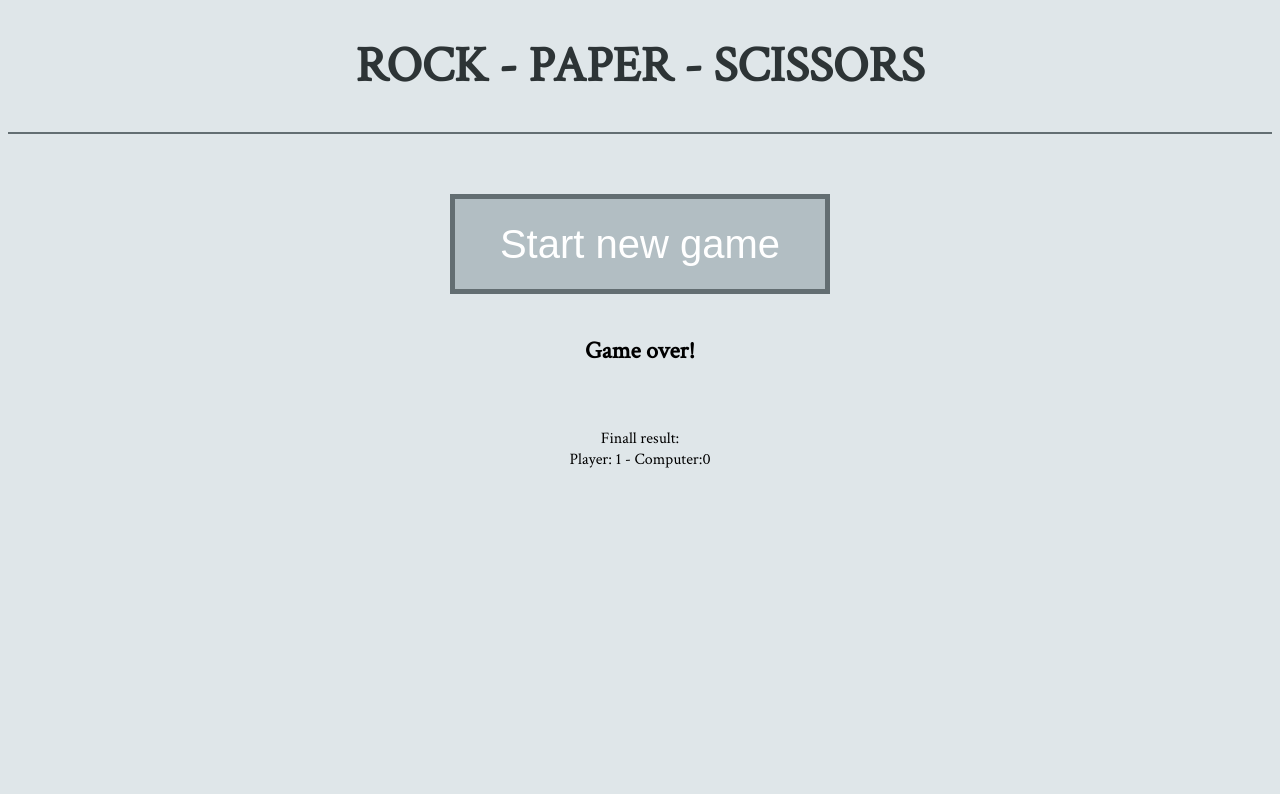
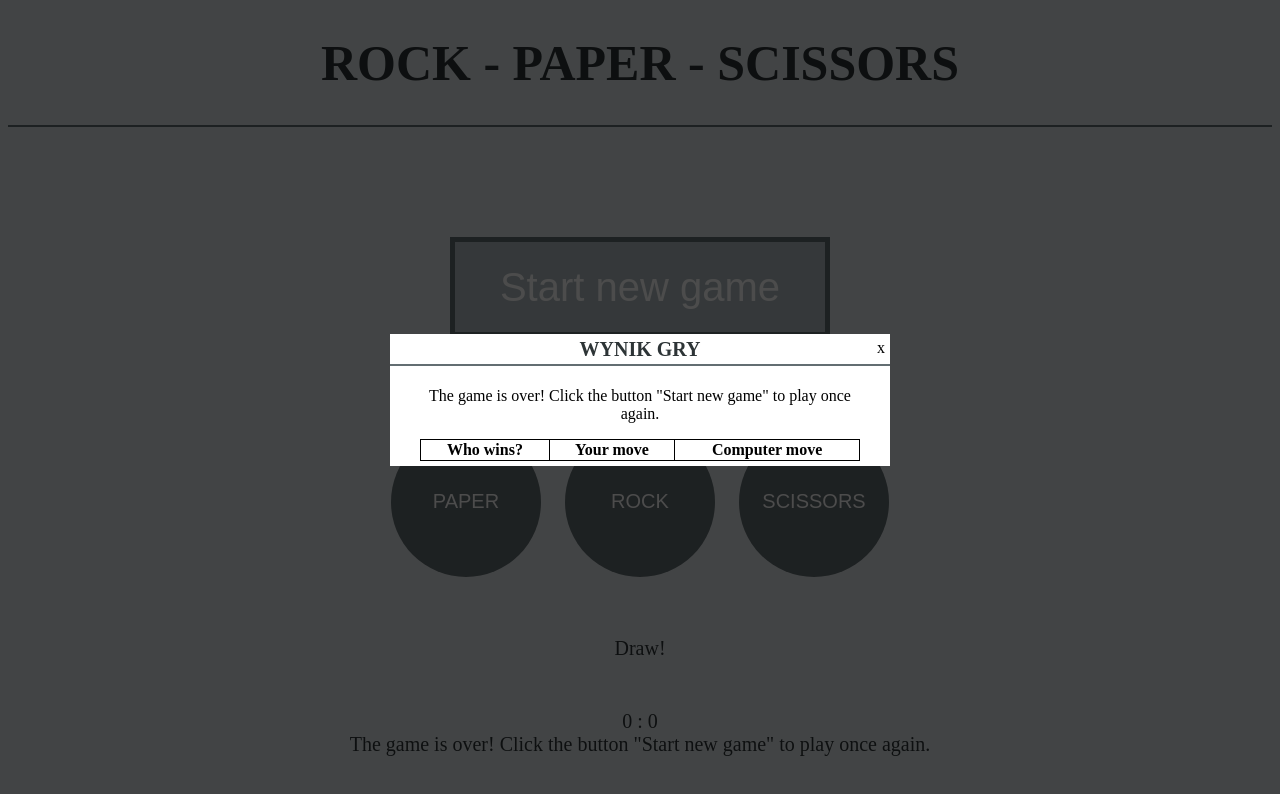
Before and after one commit to MajerMonika/13.3.Rock-paper-scissors, a plain HTML site: page index.html in a window 1280 px wide. Both pictures are taken after a click on the button "PAPER". Drawn offline with nearby package versions, Linux system fonts and the light colour scheme; files that its build step writes are made by us from their sources.

Commit message:
Change index.html, style.css, index.js

```diff
--- /dev/null
+++ b/css/style.css
@@ -0,0 +1,127 @@
+* {
+  box-sizing: border-box;
+}
+
+body {
+  background: #dfe6e9;
+  text-align: center;
+  position: relative;
+  font-family: 'Crimson Text', serif;
+}
+
+header {
+  border-bottom: 2px solid #636e72;
+  font-size: 25px;
+  text-transform: uppercase;
+  color: #2d3436;
+}
+
+.btn {
+  margin: 10px;
+  height: 150px;
+  width: 150px;
+  background-color: #636e72;
+  border-radius: 50%;
+  color: white;
+  font-size: 20px;
+  border: none;
+  outline: none;
+  cursor: pointer;
+  transition: 0.5s;
+}
+
+.btn:hover {
+  background-color: #55efc4;
+}
+
+#newGame {
+  margin-top: 60px;
+  height: 100px;
+  width: 380px;
+  color: white;
+  font-size: 40px;
+  background-color: #b2bec3;
+  border: solid #636e72 5px;
+  cursor: pointer;
+  transition: 0.5s;
+}
+
+#newGame:hover {
+  background-color: #55efc4;
+  border: solid #55efc4 5px;
+}
+
+#outputNewGame,
+#output,
+#result {
+  margin-top: 50px;
+  font-size: 20px;
+  color: #2d3436;
+}
+
+.overlay {
+  display: none;
+  position: fixed;
+  top: 0;
+  left: 0;
+  width: 100%;
+  height: 100%;
+  background: rgba(0, 0, 0, 0.7);
+}
+
+.overlay.show {
+  display: block;
+}
+
+.modal {
+  display: none;
+  background: white;
+  width: 500px;
+  position: absolute;
+  top: 50%;
+  left: 50%;
+  transform: translate3d(-50%, -50%, 0);
+}
+
+.modal.show {
+  display: block;
+}
+
+.modal .close {
+  position: absolute;
+  right: 0;
+  top: 0;
+  padding: 5px;
+  color: #000;
+  text-decoration: none;
+}
+
+.modal header {
+  font-size: 20px;
+  line-height: 30px;
+  min-height: 30px;
+  font-weight: bold;
+  padding: 0 30px;
+}
+
+.modal .content {
+  min-height: 30px;
+  padding: 5px 30px;
+}
+
+table,
+td,
+th {
+  border: 1px solid black;
+}
+
+table {
+  border-collapse: collapse;
+  width: 100%;
+}
+
+td {
+  height: 50px;
+  vertical-align: middle;
+  text-align: center;
+}
--- /dev/null
+++ b/css/style.prefixed.css
@@ -0,0 +1,127 @@
+* {
+  box-sizing: border-box;
+}
+
+body {
+  background: #dfe6e9;
+  text-align: center;
+  position: relative;
+  font-family: 'Crimson Text', serif;
+}
+
+header {
+  border-bottom: 2px solid #636e72;
+  font-size: 25px;
+  text-transform: uppercase;
+  color: #2d3436;
+}
+
+.btn {
+  margin: 10px;
+  height: 150px;
+  width: 150px;
+  background-color: #636e72;
+  border-radius: 50%;
+  color: white;
+  font-size: 20px;
+  border: none;
+  outline: none;
+  cursor: pointer;
+  transition: 0.5s;
+}
+
+.btn:hover {
+  background-color: #55efc4;
+}
+
+#newGame {
+  margin-top: 60px;
+  height: 100px;
+  width: 380px;
+  color: white;
+  font-size: 40px;
+  background-color: #b2bec3;
+  border: solid #636e72 5px;
+  cursor: pointer;
+  transition: 0.5s;
+}
+
+#newGame:hover {
+  background-color: #55efc4;
+  border: solid #55efc4 5px;
+}
+
+#outputNewGame,
+#output,
+#result {
+  margin-top: 50px;
+  font-size: 20px;
+  color: #2d3436;
+}
+
+.overlay {
+  display: none;
+  position: fixed;
+  top: 0;
+  left: 0;
+  width: 100%;
+  height: 100%;
+  background: rgba(0, 0, 0, 0.7);
+}
+
+.overlay.show {
+  display: block;
+}
+
+.modal {
+  display: none;
+  background: white;
+  width: 500px;
+  position: absolute;
+  top: 50%;
+  left: 50%;
+  transform: translate3d(-50%, -50%, 0);
+}
+
+.modal.show {
+  display: block;
+}
+
+.modal .close {
+  position: absolute;
+  right: 0;
+  top: 0;
+  padding: 5px;
+  color: #000;
+  text-decoration: none;
+}
+
+.modal header {
+  font-size: 20px;
+  line-height: 30px;
+  min-height: 30px;
+  font-weight: bold;
+  padding: 0 30px;
+}
+
+.modal .content {
+  min-height: 30px;
+  padding: 5px 30px;
+}
+
+table,
+td,
+th {
+  border: 1px solid black;
+}
+
+table {
+  border-collapse: collapse;
+  width: 100%;
+}
+
+td {
+  height: 50px;
+  vertical-align: middle;
+  text-align: center;
+}
--- a/index.html
+++ b/index.html
@@ -1,55 +1,52 @@
 <!DOCTYPE html>
-<html lang="en" >
+<html lang="en">
 
 <head>
-  <meta charset="UTF-8">
-  <title>8.4 Papier, kamień, nożyce</title>
-
-
-
-      <link rel="stylesheet" href="css/style.css">
-
-
+  <meta charset="utf-8">
+  <meta name="viewport" content="width=device-width, initial-scale=1.0">
+  <title>Rock–paper–scissors</title>
+  <link rel="stylesheet" type="text/css" href="css/style.css">
 </head>
 
-<body>
-
-  <html>
-    <head>
-        <meta charset="UTF-8">
-        <title>Rock–paper–scissors</title>
-        <link rel="stylesheet" type="text/css" href="style.css">
-        <link href="https://fonts.googleapis.com/css?family=Crimson+Text" rel="stylesheet">
-    </head>
 <body>
   <header>
     <h1>rock - paper - scissors</h1>
   </header>
-      <div class="container">
-          <button id="start-game">Start new game</button>
-          <div id="round"></div>
-          <div id="game">
+  <div id="outputNewGame"></div>
+  <div>
+    <div class="newGame">
+      <button id="newGame">Start new game</button>
+    </div>
     <h1>Choose rock, paper or scissors</h1>
-              <button class="btn rock" id="rock">ROCK</button>
-              <button class="btn paper" id="paper">PAPER</button>
-              <button class="btn scissors" id="scissors">SCISSORS</button>
+    <button id="paper" data-move="paper" class="btn paper player-move">PAPER</button>
+    <button id="rock" data-move="rock" class="btn rock player-move">ROCK</button>
+    <button id="scissors" data-move="scissors" class="btn scissors player-move">SCISSORS</button>
   </div>
-          <div id="info">
-            <div id="output"></div>
-            <div id="comment"></div>
-            <div id="result"></div>
+  <div id="output">
+  </div>
+  <div id="result">
+  </div>
+  <div class="overlay" id="modal-overlay">
+    <div class="modal" id="displayResults">
+      <a href="#" class="close">x</a>
+      <header>Wynik gry</header>
+      <div class="content">
+        <p></p>
+        <table>
+          <thead>
+            <tr>
+              <th>Who wins?</th>
+              <th>Your move</th>
+              <th>Computer move</th>
+            </tr>
+          </thead>
+          <tbody class="content-results">
+          </tbody>
+        </table>
       </div>
     </div>
-    </body>
-</html>
-
-
-
-    <script  src="js/index.js"></script>
-
-
-
-
+  </div>
+  <script src="js/index.js"></script>
 </body>
 
 </html>
--- a/js/index.js
+++ b/js/index.js
@@ -1,92 +1,151 @@
-'use strict';
+'use strict'
 
-var output = document.getElementById("output");
-var comment = document.getElementById("comment");
-var result = document.getElementById("result");
-var round = document.getElementById("round");
-var button = document.getElementById('start-game');
-var rounds = 0;
-var loses = 0;
-var wins = 0;
-var games = 0;
+var buttonPaper = document.getElementById('paper');
+var buttonRock = document.getElementById('rock');
+var buttonScissor = document.getElementById('scissors');
+var buttonNewGame = document.getElementById('newGame');
 
-button.addEventListener('click', newGame);
+var params = {
+  output: document.getElementById('output'),
+  viewResults: document.getElementById('result'),
+  outputNewGame: document.getElementById('outputNewGame'),
+  playerWins: 0,
+  computerWins: 0,
+  maxRounds: 0,
+  completeRounds: 0,
+  progress: [],
+};
 
-function newGame() {
-  loses = 0;
-  wins = 0;
-  games = 0;
 
-  rounds = window.prompt('How many round need to play to be a winner?');
-  if (!isNaN(rounds) && rounds>0) {
-   document.getElementById("game").style.display = "block";
-   round.innerHTML = '<h2><br> Player, you will be a winner if you win ' +rounds+' rounds.<br><h2>'
-  } else {
-    output.innerHTML = 'Please, write a number' + '<br><br>';
-  }
+var btnPlayerMove = document.querySelectorAll('.player-move');
+
+for (var i = 0; i < btnPlayerMove.length; i++) {
+  var dataMove = btnPlayerMove[i].getAttribute('data-move');
+
+  btnPlayerMove[i].addEventListener('click', function () {
+
+    playerMove(dataMove);
+  });
 }
 
-var rock = document.getElementById('rock');
-var paper = document.getElementById('paper');
-var scissors = document.getElementById('scissors');
+buttonNewGame.addEventListener('click', function () {
+  params.output.innerHTML = '';
+  params.viewResults.innerHTML = '';
+  params.maxRounds = window.prompt('How many round you want to play?');
+  params.outputNewGame.innerHTML = 'You have ' + params.maxRounds + ' runds to play.';
+  params.completeRounds = 0;
+  params.playerWins = 0;
+  params.computerWins = 0;
+  buttonPaper.removeAttribute('disabled');
+  buttonRock.removeAttribute('disabled');
+  buttonScissor.removeAttribute('disabled');
 
-rock.addEventListener('click', move);
-paper.addEventListener('click', move);
-scissors.addEventListener('click', move);
+  if (params.maxRounds === null || params.maxRounds === '') {
+    params.outputNewGame.innerHTML = 'Etnter number!';
+  } else if (isNaN(params.maxRounds)) {
+    params.outputNewGame.innerHTML = 'This is not a number!';
+  } else if (params.maxRounds == params.completeRounds) {
+    buttonPaper.removeAttribute('disabled');
+    buttonRock.removeAttribute('disabled');
+    buttonScissor.removeAttribute('disabled');
+  }
+})
 
+var getComputerMove = function () {
+  var posibleMoves = ['paper', 'rock', 'scissors'];
+  return posibleMoves[Math.floor(Math.random() * posibleMoves.length)];
+};
 
-function results() {
-  if (games < rounds) {
-    result.innerHTML = 'Player: '+wins+ ' - Computer: '+loses+'<br><br> Games played: '+games+'.';
+var displayResults = function (winnerIs, playerMove, computerMove) {
+  if (winnerIs === 'none') {
+    params.output.innerHTML = 'Draw!<br>' + params.output.innerHTML;
+  } else if (winnerIs === 'player') {
+    params.output.innerHTML = 'You won! You played ' + playerMove + ' and computer played ' + computerMove + '<br>' + params.output.innerHTML;
+    params.playerWins++;
+    params.completeRounds++;
+  } else {
+    params.output.innerHTML = 'You lost! You played ' + playerMove + ' and computer played ' + computerMove + '<br>';
+    params.computerWins++;
+    params.completeRounds++;
   }
+
+  params.viewResults.innerHTML = params.playerWins + ' : ' + params.computerWins + '<br>';
+
+  if (params.maxRounds == params.completeRounds) {
+    params.viewResults.insertAdjacentHTML('beforeend', 'The game is over! Click the button "Start new game" to play once again.<br>');
+    buttonPaper.setAttribute('disabled', true);
+    buttonRock.setAttribute('disabled', true);
+    buttonScissor.setAttribute('disabled', true);
+    params.outputNewGame.insertAdjacentHTML = '';
+
+    showModal();
+    const divResults = document.querySelector('.content').children;
+
+    function results() {
+      return 'The game is over! Click the button "Start new game" to play once again.<br>';
+    };
+    divResults[0].insertAdjacentHTML('afterbegin', results());
+  } else if (params.playerWins === params.completeRounds) {
+    params.viewResults.insertAdjacentHTML('beforeend', 'You won!<br>');
+  } else if (params.computerWins === params.completeRounds) {
+    params.viewResults.insertAdjacentHTML('beforeend', 'You lost!<br>');
+  }
+};
+
+var playerMove = function (playerMove) {
+  var computerMove = getComputerMove();
+  var winnerIs = 'player';
+  if (computerMove === 'scissors' && playerMove === 'paper' ||
+    computerMove === 'rock' && playerMove === 'scissors' ||
+    computerMove === 'paper' && playerMove === 'rock') {
+    winnerIs = "computer";
+  } else if (computerMove === playerMove) {
+    winnerIs = 'none';
+  }
+  displayResults(winnerIs, playerMove, computerMove);
+
+  params.progress.push({
+    winnerIs: winnerIs,
+    computerMove: computerMove,
+    playerMove: playerMove,
+  }, );
 }
 
-function move() {
-  var playerMove = this.id;
+var showModal = function () {
 
-  var compMove = Math.floor(Math.random() * 3);
+  var resultsEl = document.querySelector('.content-results');
 
-  if (compMove == 0)  {
-    compMove = "rock";
-  } else if (compMove == 1) {
-    compMove = "paper";
-  } else {
-    compMove = "scissors";
+  for (var i = 0; i < params.progress.length; i++) {
+    resultsEl.innerHTML += '<tr><td>' + params.progress[i].winnerIs + '</td><td>' + params.progress[i].playerMove + '</td><td>' + params.progress[i].computerMove + '</td></tr>';
   }
 
-  compare (playerMove, compMove);
-  games = wins + loses;
+  document.querySelector('#displayResults').classList.add('show');
+  document.querySelector('#modal-overlay').classList.add('show');
+};
 
-  output.innerHTML = 'Player: '+playerMove+ '<br> Computer: '+compMove + '<br><br>';
-  result.innerHTML = 'Player: '+wins+ ' - Computer: '+loses+ '<br><br> Games played: '+games+'.';
-  gameOver();
+var hideModal = function (event) {
+  var activeModal = document.querySelectorAll('.modal')
 
+  event.preventDefault();
+  document.querySelector('#modal-overlay').classList.remove('show');
+
+  for (var i = 0; i < activeModal.length; i++) {
+    activeModal[i].classList.remove('show');
+  }
+};
+
+var closeButtons = document.querySelectorAll('.modal .close');
+
+for (var i = 0; i < closeButtons.length; i++) {
+  closeButtons[i].addEventListener('click', hideModal);
 }
 
-function compare (player, comp) {
+document.querySelector('#modal-overlay').addEventListener('click', hideModal);
 
-  if (player === comp) {
-    comment.innerHTML = 'Draw!';
-  } else if (
-    (player == 'paper' && comp == 'scissors')
-    ||
-    (player == 'rock' && comp == 'paper')
-    ||
-    (player == 'scissors' && comp == 'rock')
-  ) {
-    loses++;
-    comment.innerHTML = 'Player lost!';
-  } else {
-    wins++;
-    comment.innerHTML = 'Player won!';
-  }
+var modals = document.querySelectorAll('.modal');
+
+for (var i = 0; i < modals.length; i++) {
+  modals[i].addEventListener('click', function (event) {
+    event.stopPropagation();
+  });
 }
-
-function gameOver() {
-  if ((wins == rounds) || (loses==rounds)) {
-      document.getElementById("game").style.display = "none";
-      output.innerHTML = '<br><h2>Game over!</h2> <br><br> Finall result: <br> Player: '+wins+ ' - Computer:'+loses ;
-      comment.innerHTML = '';
-      result.innerHTML = '';
-  }
-}
```
Lines whose indentation alone changed are shown as unchanged.
